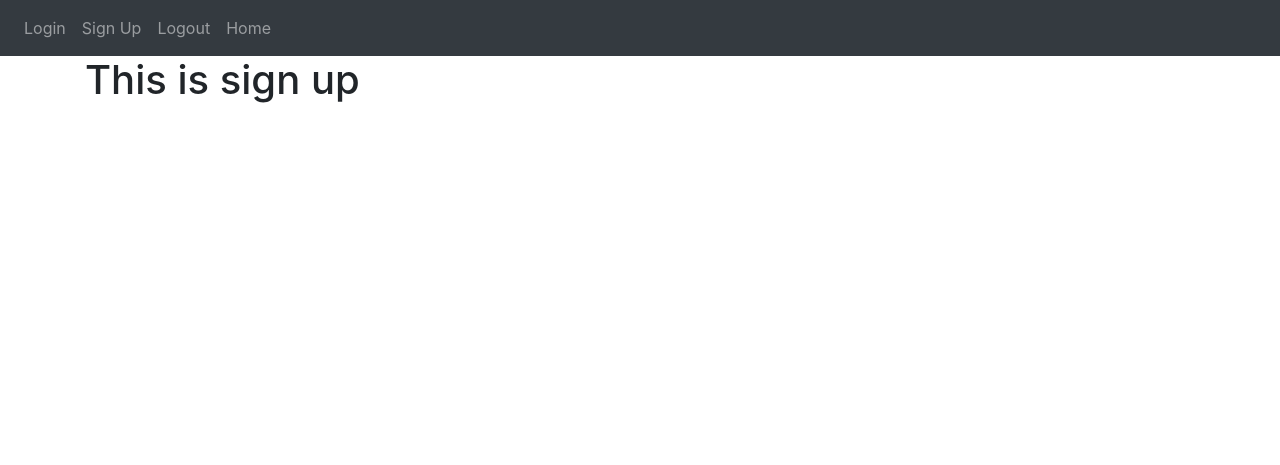
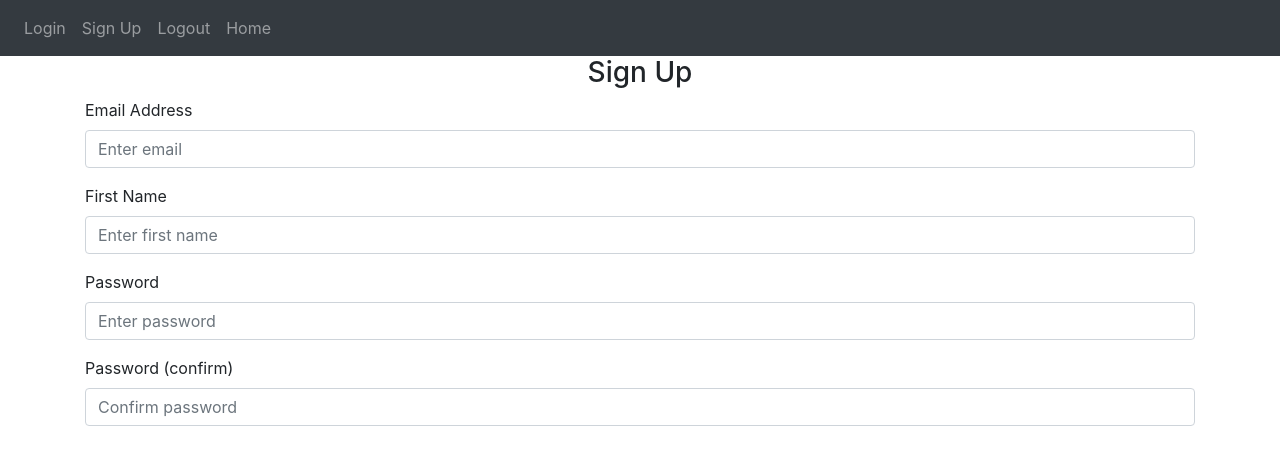
Before and after one commit to noLePhi/FlaskWebAppTutorial, a Flask app: page /sign-up in a window 1280 px wide. Shown: the top 465 px of the page. Run offline with Flask 2, Linux system fonts and the light colour scheme; some libraries are stand-ins or nearby versions.

Commit message:
Create template form for sign up

```diff
--- a/website/templates/sign_up.html
+++ b/website/templates/sign_up.html
@@ -1,5 +1,23 @@
 {% extends "base.html" %} {% block title %}Sign Up{% endblock %}
 
 {%  block content %}
-<h1>This is sign up</h1>
+    <form method="POST">
+        <h3 align="center">Sign Up</h3>
+        <div class="form-group">
+            <label for="email">Email Address</label>
+            <input type="email" class="form-control" id="email" name="email" placeholder="Enter email">
+        </div>
+        <div class="form-group">
+            <label for="firstName">First Name</label>
+            <input type="text" class="form-control" id="firstName" name="firstName" placeholder="Enter first name">
+        </div>
+        <div class="form-group">
+            <label for="password1">Password</label>
+            <input type="password" class="form-control" id="password1" name="password1" placeholder="Enter password">
+        </div>
+        <div class="form-group">
+            <label for="password2">Password (confirm)</label>
+            <input type="password" class="form-control" id="password2" name="password2" placeholder="Confirm password">
+        </div>
+    </form>
 {%  endblock %}
```
